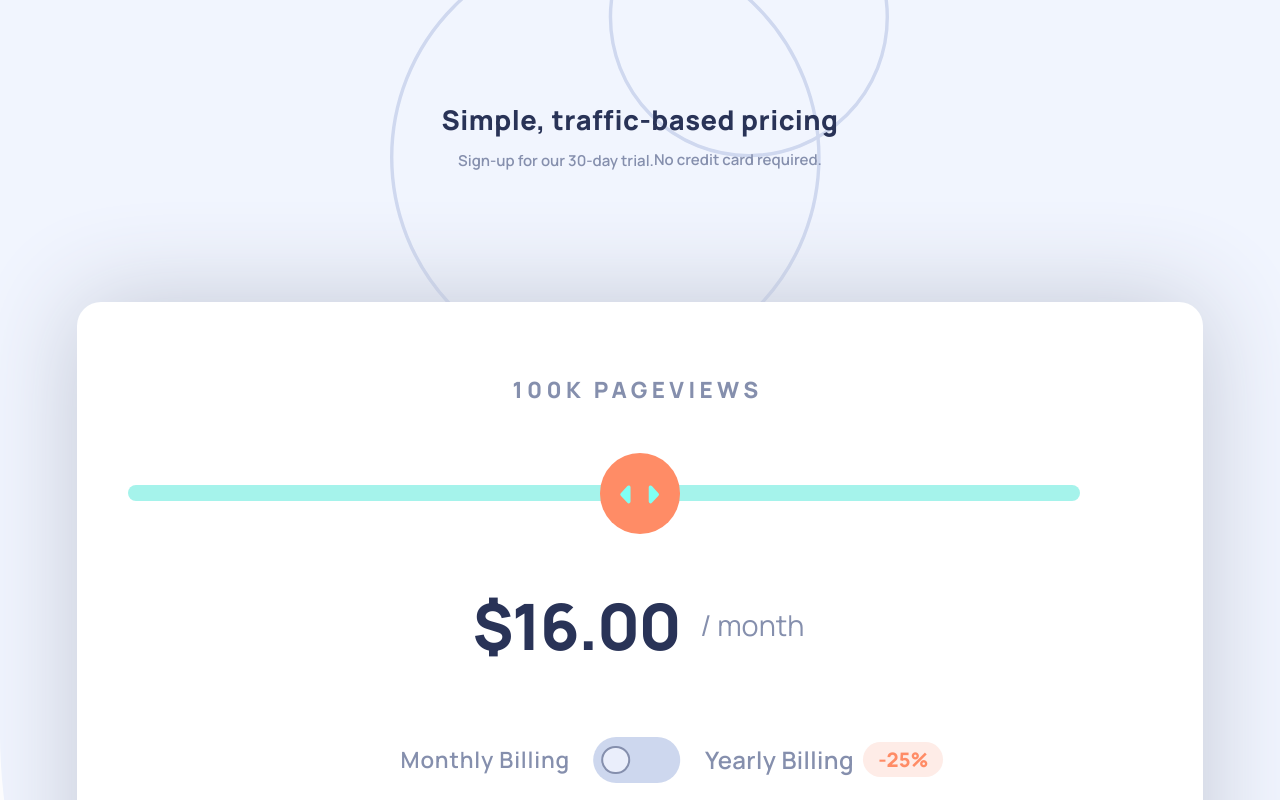
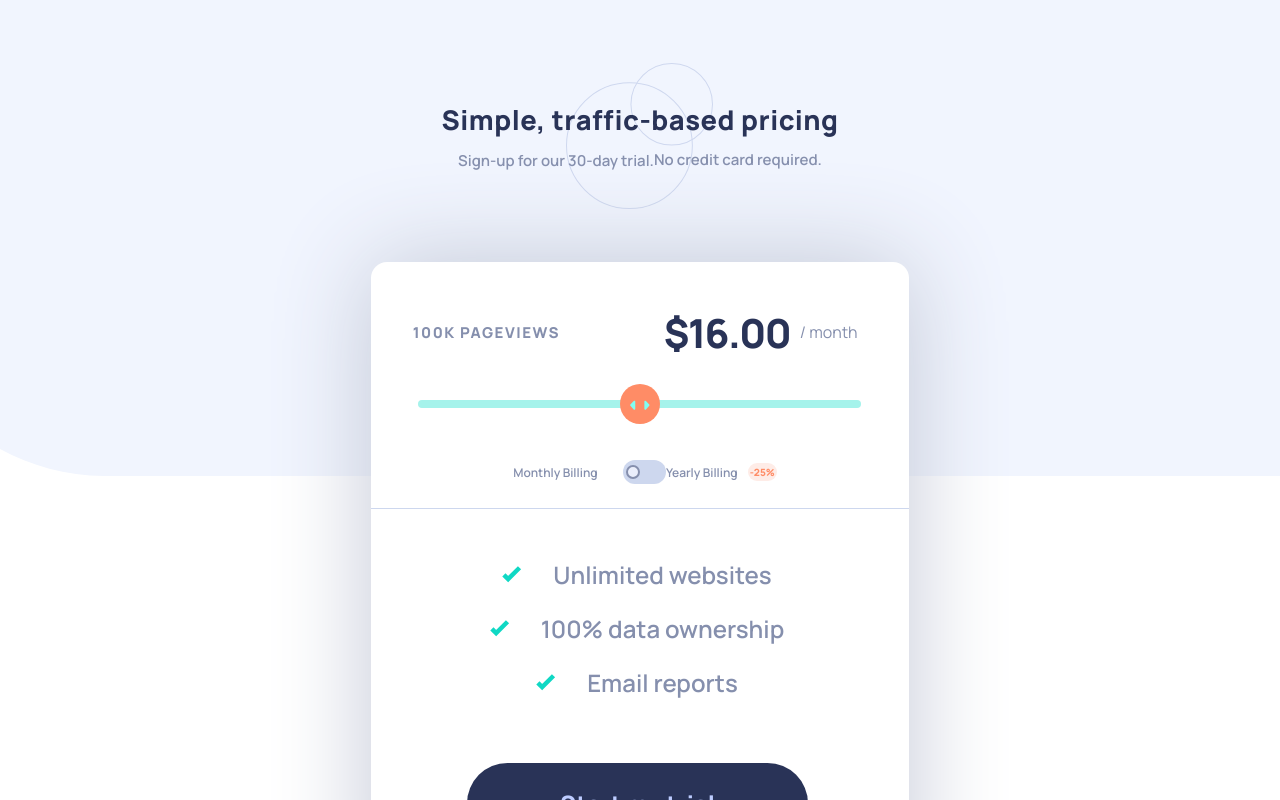
Before and after one commit to hrk-berserker27/Pricing-component, a Next.js app in the folder Next-app/: page / in a window 1280 px wide. Shown: the top 800 px of the page. Built offline with nearby package versions, Linux system fonts and the light colour scheme.

Commit message:
Fixed slider component

```diff
--- a/Next-app/styles/styles.scss
+++ b/Next-app/styles/styles.scss
@@ -23,6 +23,8 @@ main {
 
     @media (min-width: 1000px) {
         max-width: 100vw;
+        background-size: 130%;
+        background-position: 30% -7.5%;
     }
 }
 
@@ -45,6 +47,9 @@ main {
         flex-wrap: wrap;
         align-items: center;
         padding-top: 5em;
+        background-size: 11.5%;
+        background-position: center 55%;
+        padding-bottom: 4.5em;
 
         h1 {
             flex-basis: 100%;
@@ -97,6 +102,22 @@ main {
     background-color: map-get(d.$color-bucket, "Pricing Component Background");
     box-shadow: 0 0.2px 100px hsl(225, 20%, 80%);
 
+    @media (min-width: 1000px) {
+        width: 42vw;
+        border-radius: 1em;
+        padding-top: 0;
+        gap: 1.5em;
+
+        header {
+            display: flex;
+            padding-left: 2.6em;
+            justify-content: space-between;
+            align-items: center;
+            padding-top: 2.7em;
+            padding-right: 3.2em;
+        }
+    }
+
     span {
         display: block;
     }
@@ -109,6 +130,13 @@ main {
         padding-right: 5px;
         color: map-get(d.$color-bucket, "Text");
 
+        @media (min-width: 1000px) {
+
+            font-size: 15px;
+            letter-spacing: 1.5px;
+            padding-right: 0;
+        }
+
     }
 
     .price-container {
@@ -120,17 +148,31 @@ main {
         justify-content: center;
         gap: 0.4em;
 
+        @media (min-width: 1000px) {
+            position: static;
+            width: auto;
+        }
+
         span:first-child {
             font-size: 4rem;
             font-weight: 800;
             letter-spacing: -1.5px;
             transform: translateX(-3px);
             color: map-get(d.$color-bucket, "Text & CTA Background");
+
+            @media (min-width: 1000px) {
+                font-size: 2.5rem;
+                transform: none;
+            }
         }
 
         span:last-child {
             font-size: 1.8rem;
             color: map-get(d.$color-bucket, "Text");
+
+            @media (min-width: 1000px) {
+                font-size: 1rem;
+            }
         }
     }
 
@@ -146,6 +188,17 @@ main {
             height: 5.05em;
             border-radius: 50%;
             z-index: 2;
+
+            @media (min-width:1000px) {
+                width: 2.5em;
+                height: 2.5em;
+
+                svg {
+                    width: 50px;
+                    height: 50px;
+                    transform: translateX(-0.5em) translateY(-15%);
+                }
+            }
         }
 
 
@@ -156,6 +209,12 @@ main {
             border-radius: 1em;
             left: 3.2em;
             background-color: map-get(d.$color-bucket, "Full Slider Bar");
+
+            @media (min-width: 1000px) {
+                left: 2.9em;
+                width: 82.5%;
+                height: 0.5em;
+            }
         }
     }
 
@@ -171,12 +230,25 @@ main {
         word-spacing: 0px;
         padding-bottom: 1.2em;
 
+        @media (min-width: 1000px) {
+            margin-top: 0em;
+            font-size: 12px;
+            padding: 0;
+            gap: 0;
+            padding-top: 1.05em;
+        }
 
         span:first-child {
             text-transform: capitalize;
             letter-spacing: 0.8px;
             transform: translateX(44px);
             font-weight: 600;
+
+            @media (min-width: 1000px) {
+                transform: none;
+                font-size: 12px;
+                letter-spacing: 0px;
+            }
         }
 
         .toggle {
@@ -188,6 +260,13 @@ main {
             display: flex;
             align-items: center;
             padding-left: 8px;
+
+            @media (min-width: 1000px) {
+                padding-left: 3px;
+                transform: none;
+                height: 2em;
+                margin-left: 2.1em;
+            }
 
             .circle {
                 border: 2px solid;
@@ -204,6 +283,11 @@ main {
             transform: translateX(1.25em);
             font-weight: 600;
             color: map-get(d.$color-bucket, "Text");
+
+            @media (min-width: 1000px) {
+                transform: none;
+                letter-spacing: 0;
+            }
         }
 
         .discount {
@@ -216,6 +300,11 @@ main {
             font-weight: 800;
             background-color: map-get(d.$color-bucket, "Discount Background");
             color: map-get(d.$color-bucket, "Discount Text");
+
+            @media (min-width: 1000px) {
+                font-size: 10px;
+                padding: 2px;
+            }
         }
     }
 
```
